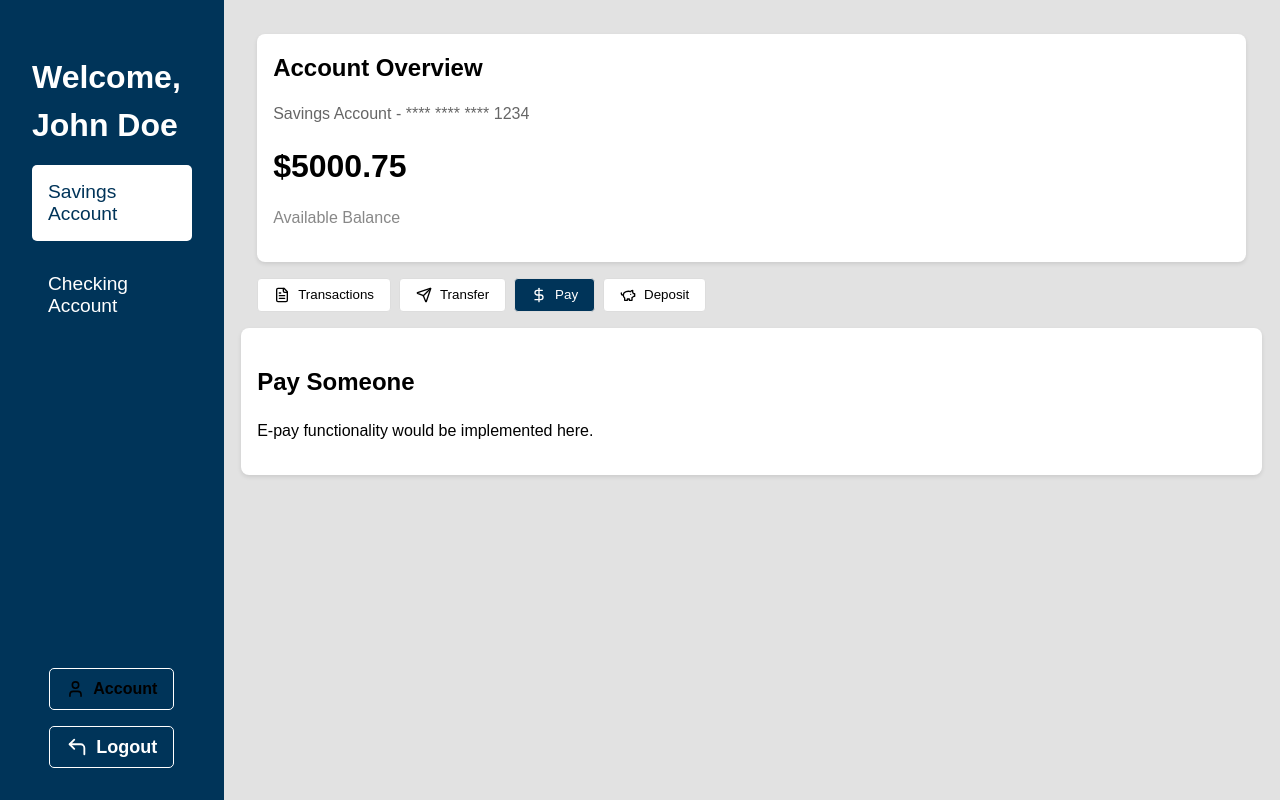
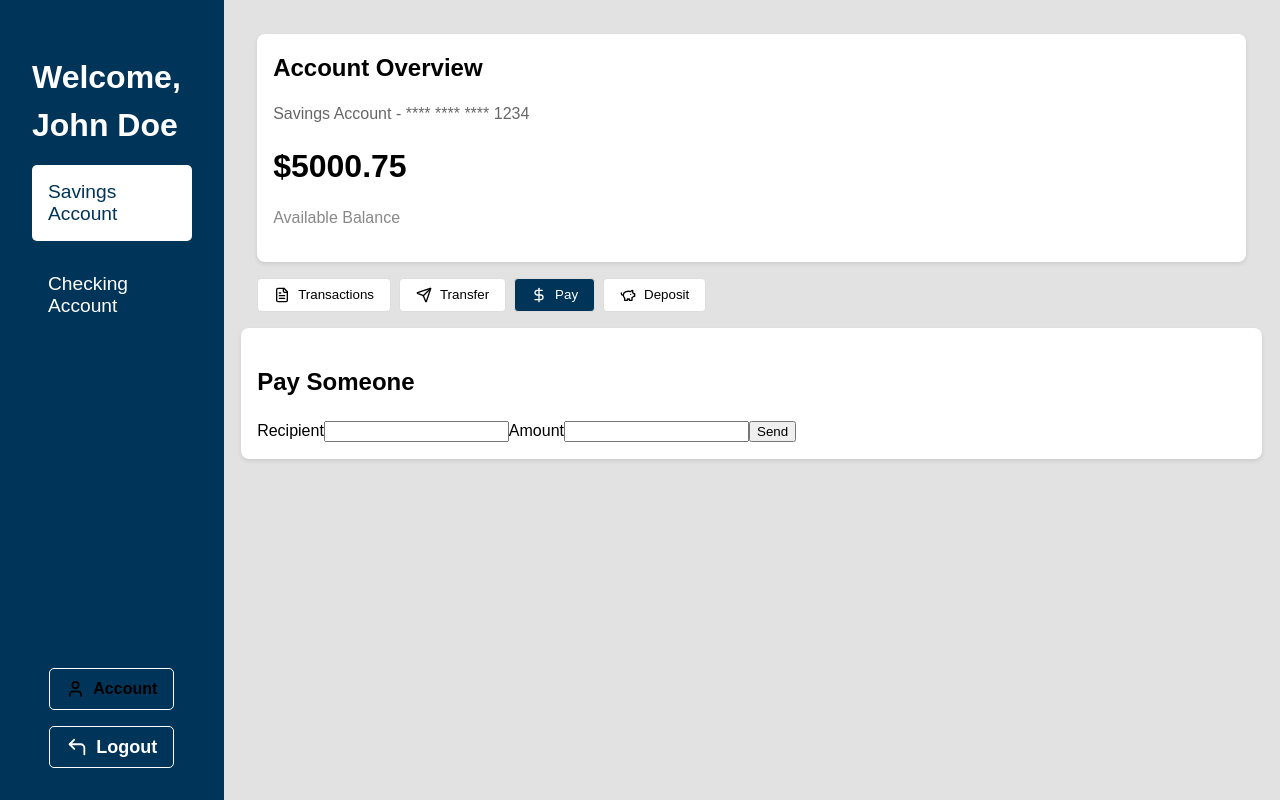
Before and after one commit to yyaatt0/CMPE-131-Group-2, a React (Create React App) app in the folder online-banking/: page /accountpage in a window 1280 px wide. Both pictures are taken after a click on the button "Pay". Built offline with nearby package versions, Linux system fonts and the light colour scheme.

Commit message:
Added basic form elements for pay function

```diff
--- a/online-banking/src/pages/AccountPage.tsx
+++ b/online-banking/src/pages/AccountPage.tsx
@@ -165,7 +165,13 @@ export default function Component() {
           {activeTab === "pay" && (
             <div className="tab-content">
               <h2>Pay Someone</h2>
-              <p>E-pay functionality would be implemented here.</p>
+              <form>
+                <label>Recipient</label>
+                <input type='text'/>
+                <label>Amount</label>
+                <input type='text'/>
+                <button type='submit'>Send</button>
+              </form>
             </div>
           )}
           {activeTab === "deposit" && (
```
